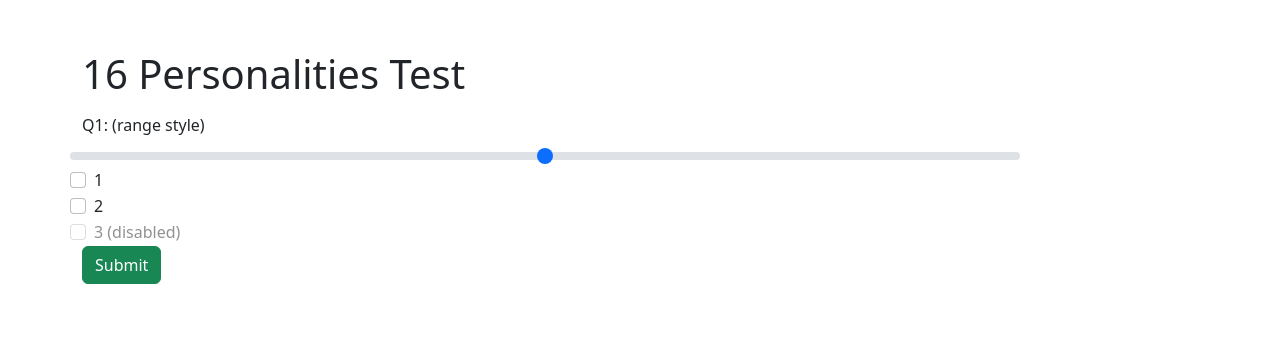
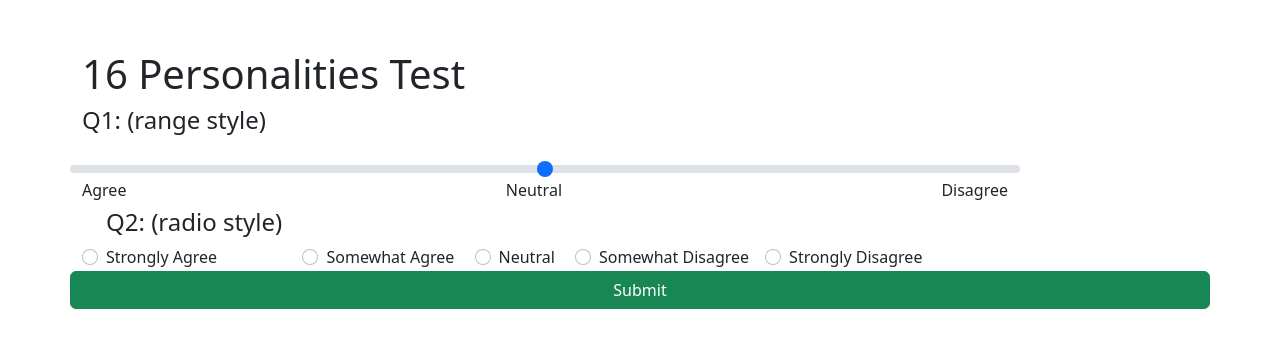
Before and after one commit to sdress/personality-test, a Flask app: page /test in a window 1280 px wide. Shown: the top 348 px of the page. Run offline with Flask 2, Linux system fonts and the light colour scheme.

Commit message:
saving sample Bootstrap form styling

```diff
--- a/flask_app/templates/form.html
+++ b/flask_app/templates/form.html
@@ -4,7 +4,7 @@
     <meta charset="UTF-8">
     <meta http-equiv="X-UA-Compatible" content="IE=edge">
     <meta name="viewport" content="width=device-width, initial-scale=1.0">
-    <title>Document</title>
+    <title>16 Personalities Test</title>
     <!-- Bootstrap link, if desired -->
     <link href="https://cdn.jsdelivr.net/npm/bootstrap@5.2.3/dist/css/bootstrap.min.css" rel="stylesheet" integrity="sha384-rbsA2VBKQhggwzxH7pPCaAqO46MgnOM80zW1RWuH61DGLwZJEdK2Kadq2F9CUG65" crossorigin="anonymous">
     <!-- connect to static folder css file -->
@@ -29,21 +29,35 @@
                     <h1>16 Personalities Test</h1>
                     <form action="" method="post">
                         <div class="form-group row">
-                            <label for="Q1" class="col-sm-4 col-form-label">Q1: (range style)</label>
+                            <h4>Q1: (range style)</h4>
+                            <label for="Q1" class="col-sm-4 col-form-label"></label>
                             <input type="range" class="form-range" min="-3" max="3" step="1">
+                            <div class="d-flex justify-content-between">
+                                <h6>Agree</h6>
+                                <h6>Neutral</h6>
+                                <h6>Disagree</h6>
+                            </div>
                         </div>
-                        <div class="form-group row">
+                        <!-- <div class="form-group row"> -->
                             <div class="form-check form-check-inline">
-                                <input class="form-check-input" type="checkbox" id="inlineCheckbox1" value="option1">
-                                <label class="form-check-label" for="inlineCheckbox1">1</label>
+                                <h4>Q2: (radio style)</h4>
+                                <input class="form-check-input" type="radio" id="inlineCheckbox1" value="option1">
+                                <label class="form-check-label" for="inlineCheckbox1">Strongly Agree</label>
                             </div>
                             <div class="form-check form-check-inline">
-                                <input class="form-check-input" type="checkbox" id="inlineCheckbox2" value="option2">
-                                <label class="form-check-label" for="inlineCheckbox2">2</label>
+                                <input class="form-check-input" type="radio" id="inlineCheckbox2" value="option2">
+                                <label class="form-check-label" for="inlineCheckbox2">Somewhat Agree</label>
                             </div>
                             <div class="form-check form-check-inline">
-                                <input class="form-check-input" type="checkbox" id="inlineCheckbox3" value="option3" disabled>
-                                <label class="form-check-label" for="inlineCheckbox3">3 (disabled)</label>
+                                <input class="form-check-input" type="radio" id="inlineCheckbox3" value="option3">
+                                <label class="form-check-label" for="inlineCheckbox3">Neutral</label>
+                            </div>
+                            <div class="form-check form-check-inline">
+                                <input class="form-check-input" type="radio" id="inlineCheckbox3" value="option3">
+                                <label class="form-check-label" for="inlineCheckbox3">Somewhat Disagree</label>
+                            </div><div class="form-check form-check-inline">
+                                <input class="form-check-input" type="radio" id="inlineCheckbox3" value="option3">
+                                <label class="form-check-label" for="inlineCheckbox3">Strongly Disagree</label>
                             </div>
                         </div>
                         <input class="btn btn-success" type="submit"></input>
```
